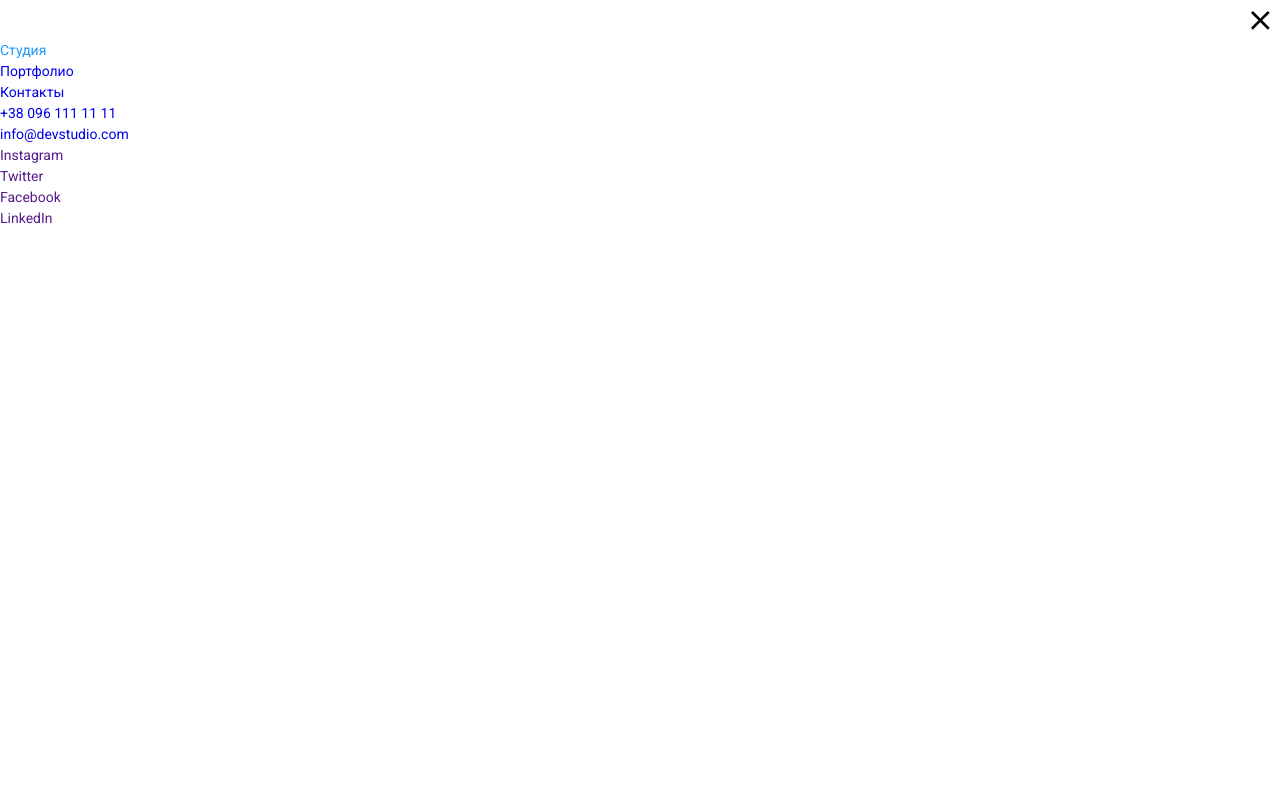
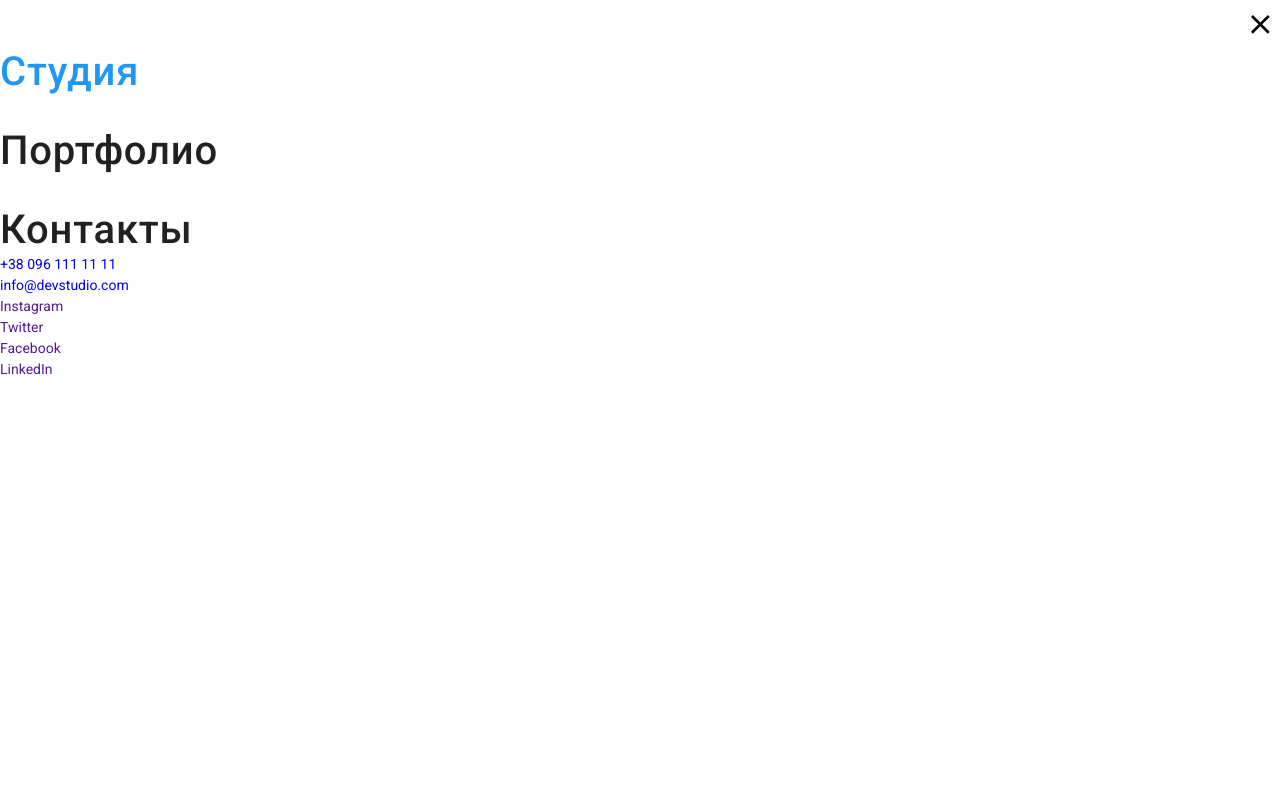
Before and after one commit to midavkk/goit-markup-hw-08, a plain HTML site: page index.html in a window 1280 px wide. Shown: the top 799 px of the page. Drawn offline with nearby package versions, Linux system fonts and the light colour scheme; files that its build step writes are made by us from their sources.

Commit message:
Update _header.scss

```diff
--- a/sass/components/_header.scss
+++ b/sass/components/_header.scss
@@ -122,6 +122,7 @@
   border: none;
   fill: #000000;
   background-color: #ffffff;
+  margin-bottom: 4px;
 }
 
 .mob-menu {
@@ -131,31 +132,32 @@
   background-color: #ffffff;
   width: 100vw;
   height: 100vh;
+  padding: 4px 0;
 }
 
-// .mob-menu-list {
+.mob-menu-list {
+  list-style-type: none;
   //   display: flex;
   //   min-width: 294px;
   //   gap: 50px;
-// }
+}
 
-// .mob-menu-list__link {
-//   list-style-type: none;
-//   font-family: "Roboto", sans-serif;
-//   font-style: normal;
-//   font-weight: 500;
-//   font-size: 14px;
-//   line-height: 1.14;
-//   letter-spacing: 0.02em;
-//   color: var(--main-title-color);
+.mob-menu-list__link {
+  font-family: "Roboto", sans-serif;
+  font-style: normal;
+  font-weight: 500;
+  font-size: 40px;
+  line-height: 1.18;
+  letter-spacing: 0.02em;
+  color: var(--main-title-color);
   //   padding: 32px 0;
   //   display: flex;
   //   position: relative;
-// }
+}
 
-// .mob-menu-list__item {
-//   list-style-type: none;
-// }
+.mob-menu-list__item:not(:last-child) {
+  margin-bottom: 32px;
+}
 
 // .mob-menu-list__link.current::after {
 //   content: "";
```
Lines whose indentation alone changed are shown as unchanged.
